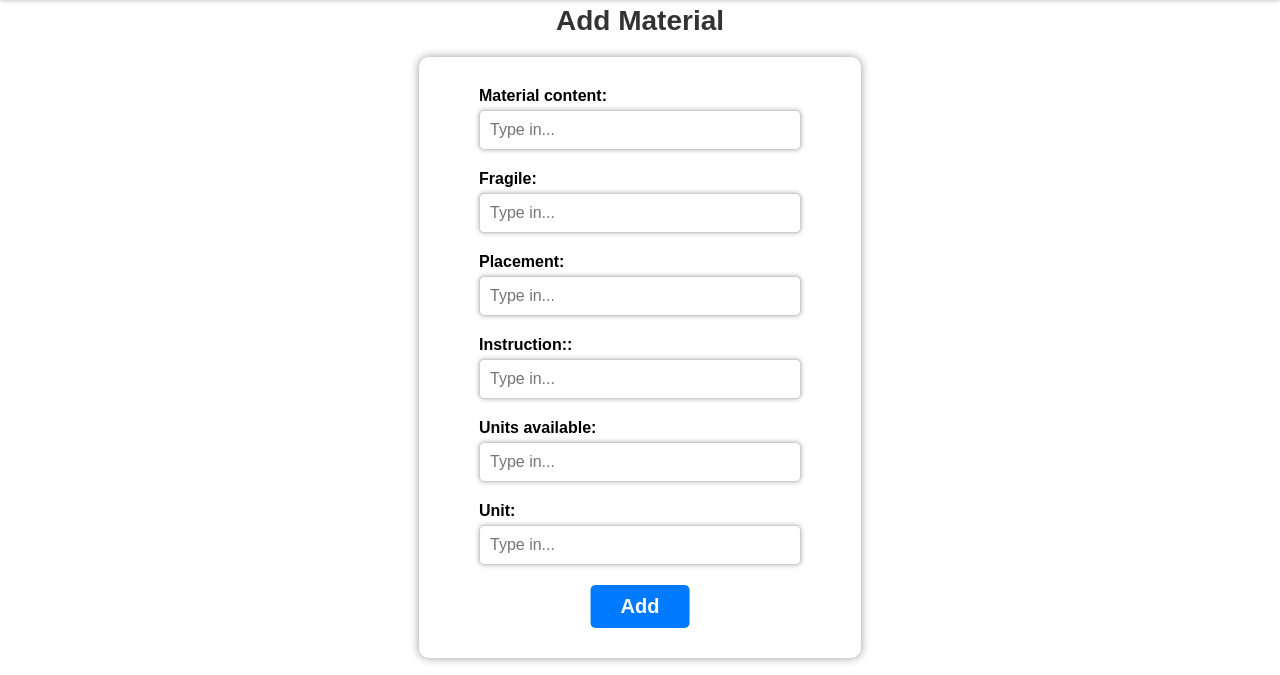
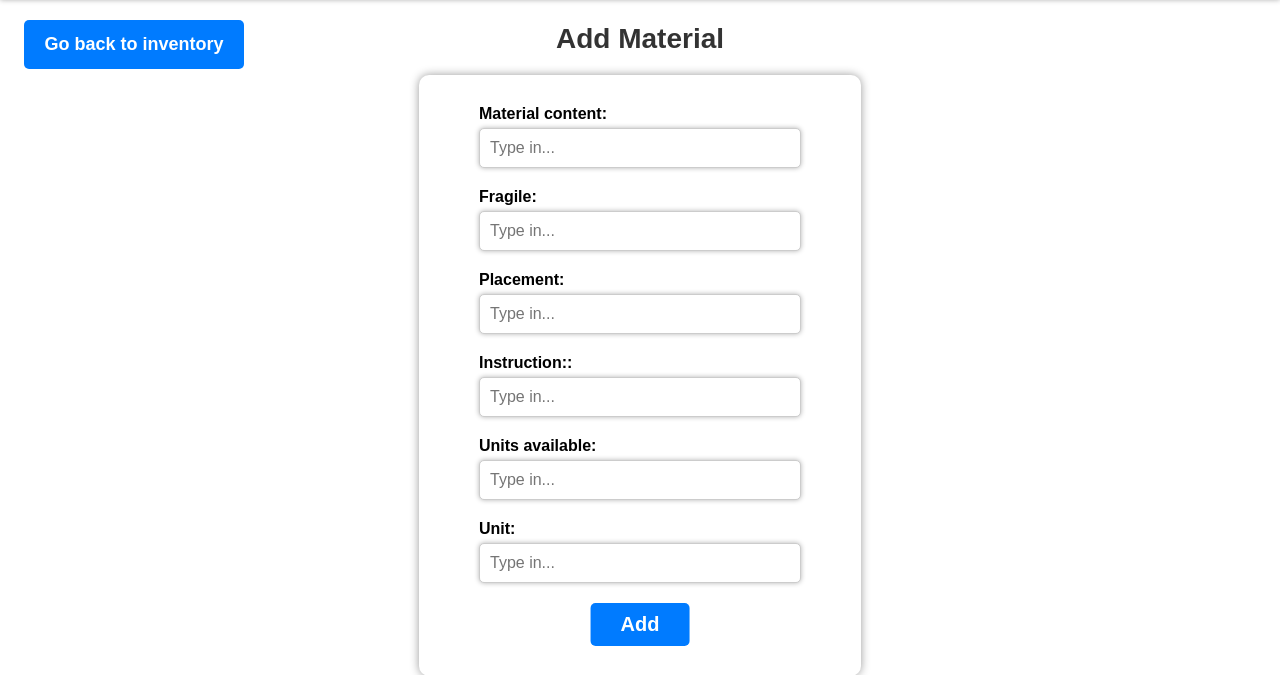
Before and after one commit to maxim-bazant/ss-web, a Flask app: template templates/add.html in a window 1280 px wide. Shown: the part 80-755 px from the top of the page. Run offline with Flask 3, Linux system fonts and the light colour scheme; the template is opened without the code that fills it, so the values that code supplies are empty; parts of the project's set-up code (start-up, migrations or seed data) failed here and were passed over.

Commit message:
go back to inventory from add material page added

```diff
--- a/static/css/main.css
+++ b/static/css/main.css
@@ -469,3 +469,10 @@
     margin-left: 50%;
     translate: -50%;
 }
+
+.top-left-button {
+    position: fixed;
+    top: 10vh;
+    margin-top: 20px;
+    margin-left: 20px;
+}
--- a/templates/add.html
+++ b/templates/add.html
@@ -10,7 +10,9 @@
     </div>
 {% endblock %}
 
-{% block body %}
+{% block body %}\
+    <a href="{{ url_for('inventory') }}" class="button top-left-button">Go back to inventory</a>
+
     <div id="form-container">
         <h2 class="form-title">Add Material</h2>
         <form class="standout-form" action="/inventory/add" method="post">
```
